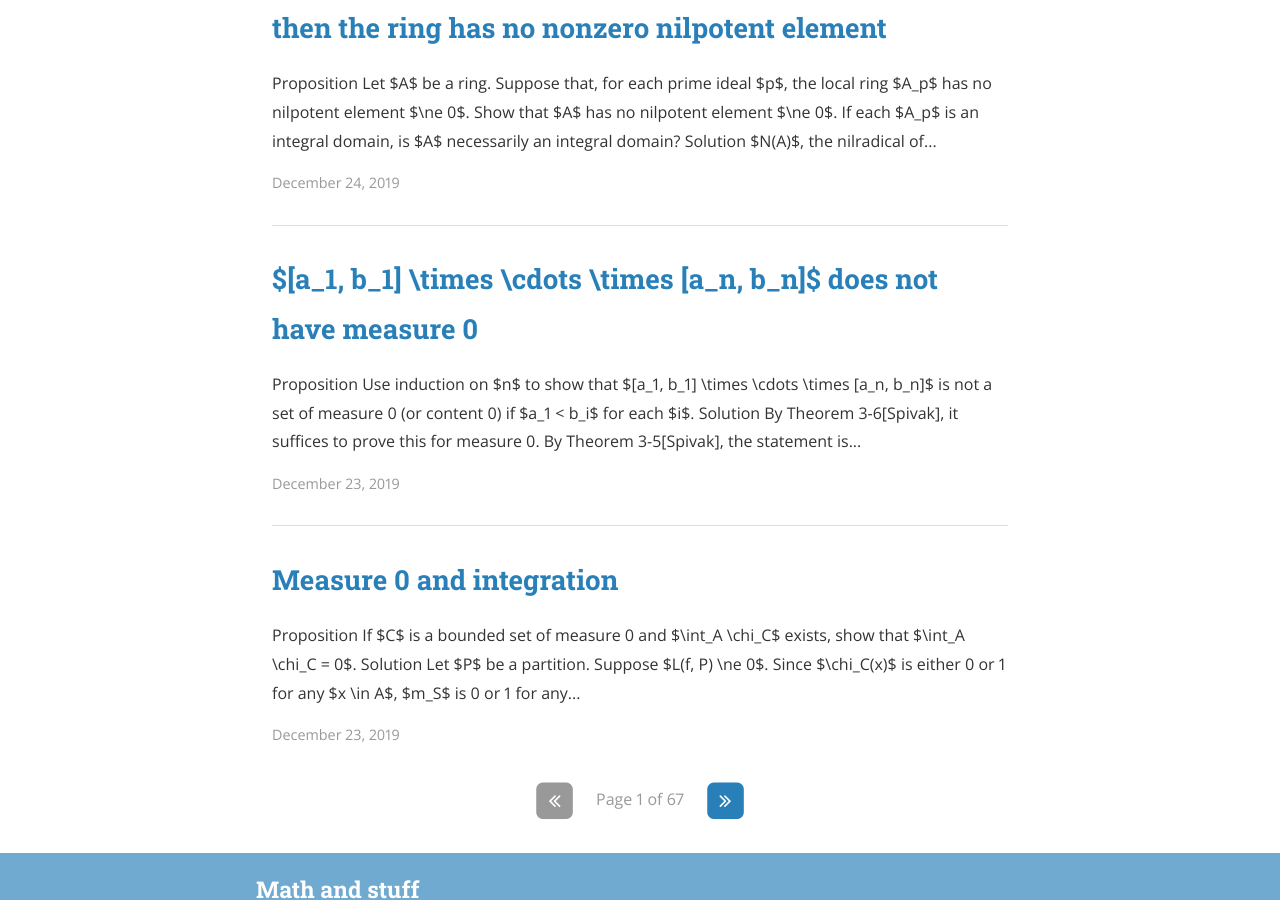
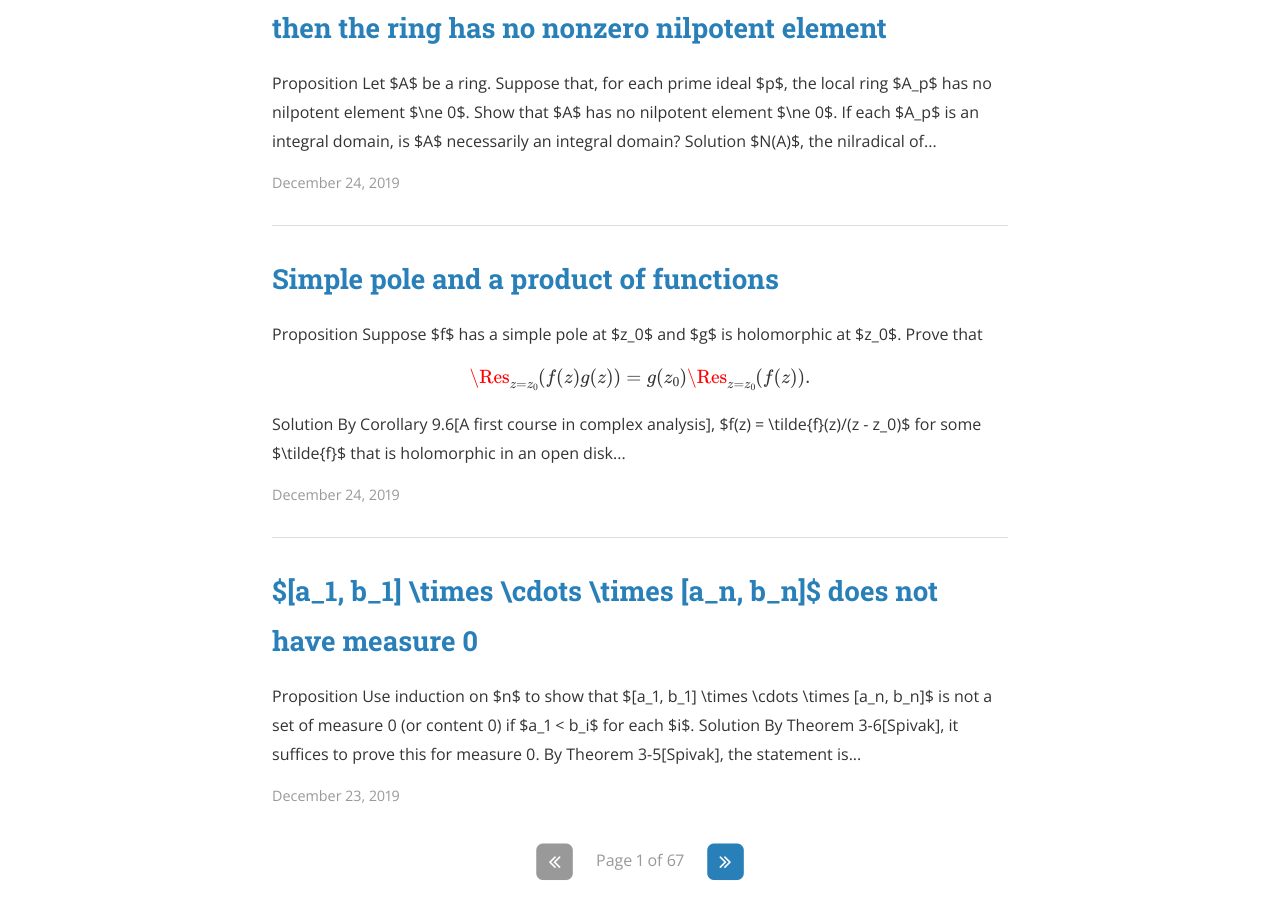
Before and after one commit to hidenori-shinohara/hidenori-shinohara.github.io, a Jekyll site: the page built from index.html, in a window 1280 px wide and 900 px high, scrolled down 1134 px. Built offline with Jekyll 4.4.1, drawn with Linux system fonts in a browser that asks for light colours; nearby versions of some CDN libraries; formulas are drawn with MathJax 3; the list of posts is cut into pages by our own code.

Commit message:
Finsh ex 9-6 [complex analysis]

```diff
--- a/_layouts/default.html
+++ b/_layouts/default.html
@@ -41,6 +41,7 @@
                 Alt: ["{\\text{Alt}}",0],
                 Ann: ["{\\text{Ann}}",0],
                 LC: ["{\\text{LC}}",0],
+                Res: ["{\\text{Res}}",0],
                 div: ["{\\text{div}}",0],
                 trace: ["{\\text{trace}}",0],
                 curl: ["{\\text{curl}}",0],
--- /dev/null
+++ b/_posts/a_first_course_in_complex_analysis/chapter9/2019-12-24-simple-pole-ex-9-6.md
@@ -0,0 +1,34 @@
+---
+layout: post
+title:  "Simple pole and a product of functions"
+date:   2019-12-24
+author: Hidenori
+---
+
+# Proposition
+Suppose $f$ has a simple pole at $z_0$ and $g$ is holomorphic at $z_0$.
+Prove that
+
+$$
+\begin{align*}
+  \Res_{z = z_0}(f(z)g(z)) = g(z_0)\Res_{z = z_0}(f(z)).
+\end{align*}
+$$
+
+# Solution
+By Corollary 9.6[A first course in complex analysis], $f(z) = \tilde{f}(z)/(z - z_0)$ for some $\tilde{f}$ that is holomorphic in an open disk around $z_0$.
+
+Then $fg = g\tilde{f}/(z - z_0)$ where $g\tilde{f}$ is holomorphic at $z_0$.
+Thus $fg$ has a simple pole at $z_0$.
+By Proposition 9.11(b)[A first course in complex analysis],
+
+$$
+\begin{align*}
+  \Res_{z = z_0}(fg)
+    &= \lim_{z \rightarrow z_0} (z - z_0)fg \\
+    &= \lim_{z \rightarrow z_0} g\tilde{f} \\
+    &= g(z_0)\tilde{f}(z_0) \\
+    &= g(z_0)\lim_{z \rightarrow z_0}(z - z_0)f(z) \\
+    &= g(z_0)\Res_{z = z_0}(f(z)).
+\end{align*}
+$$
```
